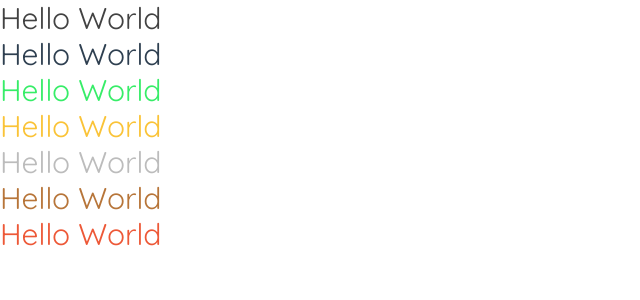
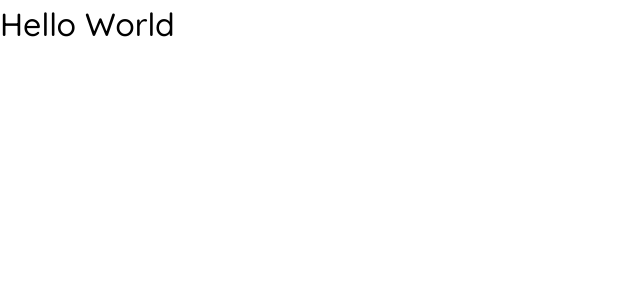
Before and after one commit to Capstone-Dicoding-C241-DJ02/web-client, a React (Vite) app: page / in a window 1280 px wide. Shown: the top 300 px of the page, without its empty margins (0-640 px from the left). Built offline with nearby package versions, Linux system fonts and the light colour scheme.

Commit message:
add base layer utility

```diff
--- a/src/App.jsx
+++ b/src/App.jsx
@@ -1,13 +1,7 @@
 function App() {
   return (
     <>
-      <h1 className="font-quicksand text-3xl text-black">Hello World</h1>
-      <h1 className="font-quicksand text-3xl text-primary-blue">Hello World</h1>
-      <h1 className="font-quicksand text-3xl text-success">Hello World</h1>
-      <h1 className="font-quicksand text-3xl text-gold">Hello World</h1>
-      <h1 className="font-quicksand text-3xl text-silver">Hello World</h1>
-      <h1 className="font-quicksand text-3xl text-bronze">Hello World</h1>
-      <h1 className="font-quicksand text-3xl text-danger">Hello World</h1>
+      <h1>Hello World</h1>
     </>
   );
 }
--- a/src/index.css
+++ b/src/index.css
@@ -2,3 +2,31 @@
 @tailwind base;
 @tailwind components;
 @tailwind utilities;
+
+* {
+  @apply font-quicksand;
+}
+
+@layer base {
+  h1,
+  h2,
+  h3,
+  h4,
+  h5,
+  h6 {
+    @apply font-medium;
+  }
+
+  h1 {
+    @apply text-heading1;
+  }
+
+  h2 {
+    @apply text-heading2;
+  }
+
+  p,
+  span {
+    @apply text-body;
+  }
+}
```
